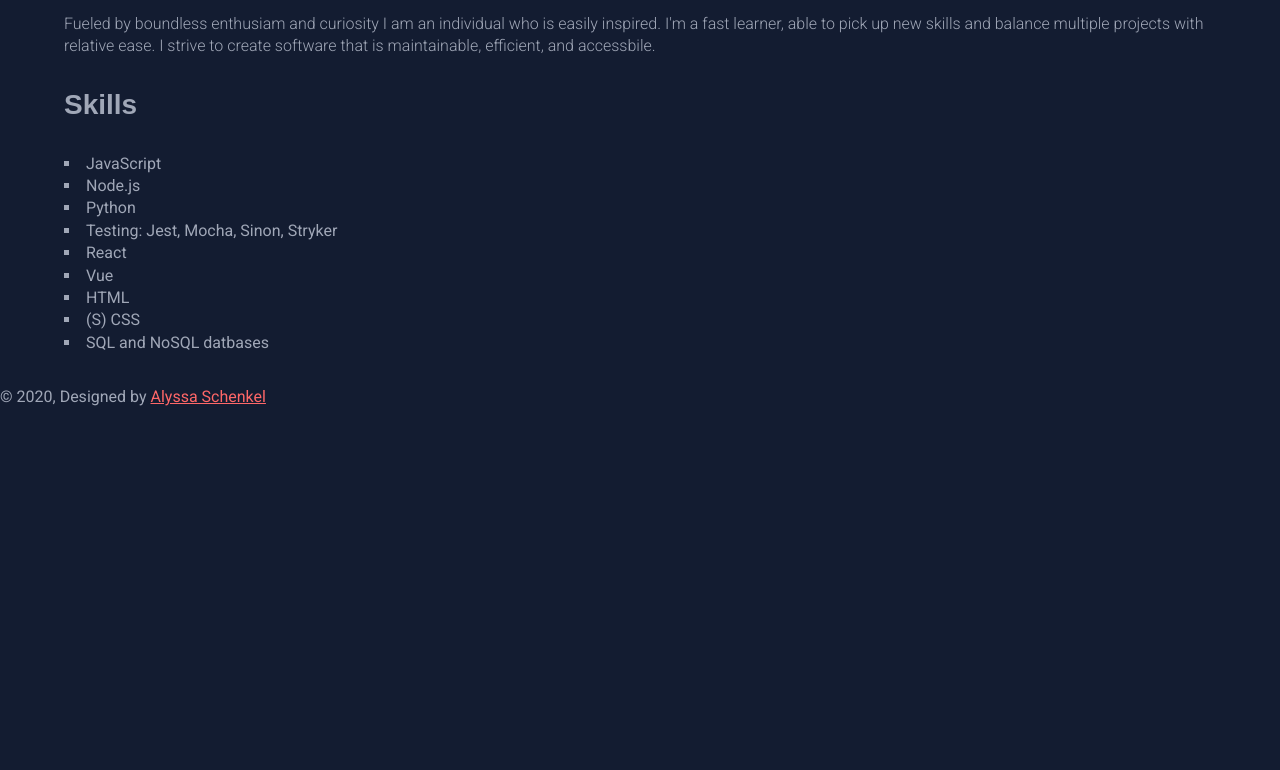
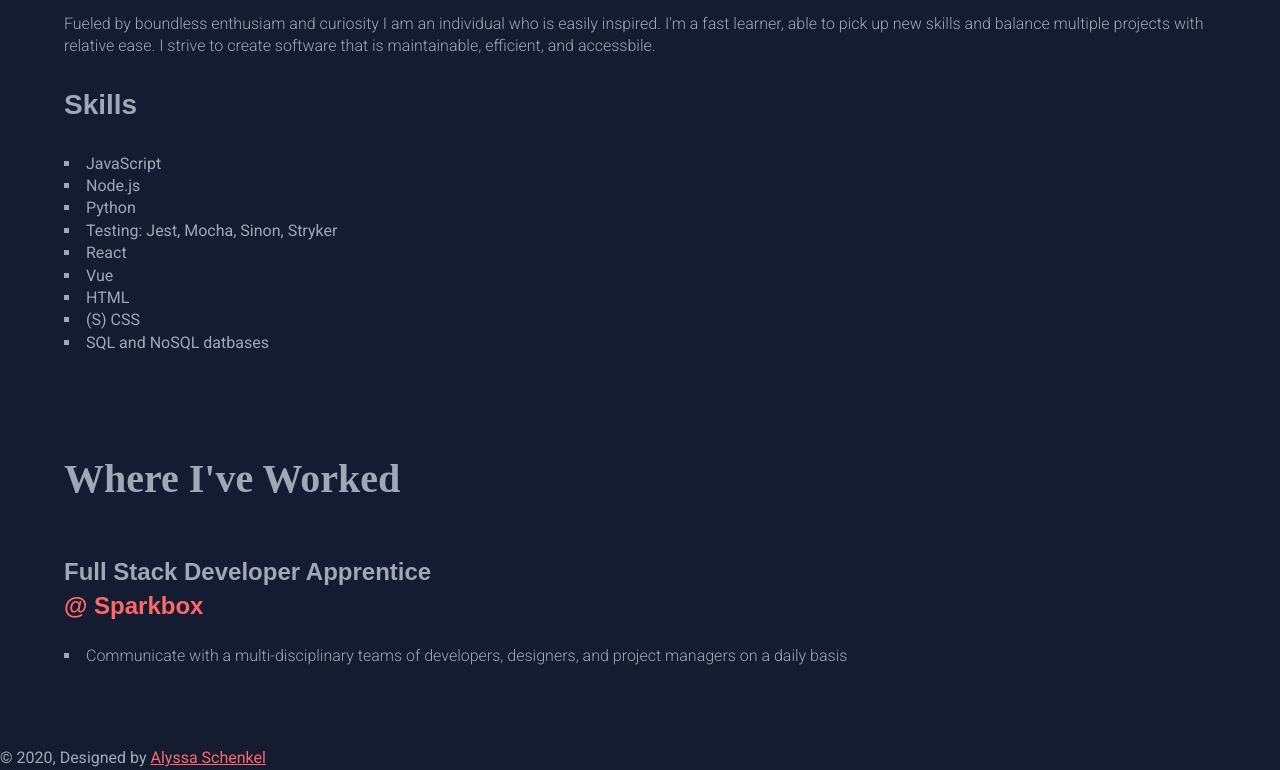
Before and after one commit to lahernandezb/Portfolio-gatsby, a Gatsby site: page / in a window 1280 px wide. Shown: the part 1997-2767 px from the top of the page. Before the commit the page ends 2406 px from the top, so only its background shows below. Built offline with nearby package versions, Linux system fonts and the light colour scheme; Gatsby itself is replaced by a stand-in of ours; a web font is replaced by a local one.

Commit message:
(WIP) feat: add job experience section

```diff
--- a/src/assets/styles/components/_jobs.scss
+++ b/src/assets/styles/components/_jobs.scss
@@ -2,6 +2,5 @@
   &__header {
     font-family: rationale;
     font-size: 2.5rem;
-    text-align: right;
   }
 }
--- /dev/null
+++ b/src/components/job.js
@@ -0,0 +1,19 @@
+import React from "react"
+
+const Job = ({ name, position }) => {
+  return (
+    <div className="job">
+      <h3 className="job__header">
+        {position} <span className="job__company">@ {name}</span>
+      </h3>
+      <ul className="job__description">
+        <li className="job__bullet">
+          Communicate with a multi-disciplinary teams of developers, designers,
+          and project managers on a daily basis
+        </li>
+      </ul>
+    </div>
+  )
+}
+
+export default Job
--- /dev/null
+++ b/src/components/jobs.js
@@ -0,0 +1,11 @@
+import React from "react"
+import Job from "./job"
+
+const Jobs = () => (
+  <section className="jobs">
+    <h2 className="jobs__header">Where I've Worked</h2>
+    <Job name="Sparkbox" position="Full Stack Developer Apprentice" />
+  </section>
+)
+
+export default Jobs
--- a/src/pages/index.js
+++ b/src/pages/index.js
@@ -5,6 +5,7 @@ import SEO from "../components/seo"
 import Intro from "../components/intro"
 import About from "../components/about"
 import ProjectsContainer from "../components/projects-container"
+import Jobs from "../components/jobs"
 
 const IndexPage = () => (
   <Layout>
@@ -13,6 +14,7 @@ const IndexPage = () => (
       <Intro />
       <ProjectsContainer />
       <About />
+      <Jobs />
     </div>
   </Layout>
 )
```
